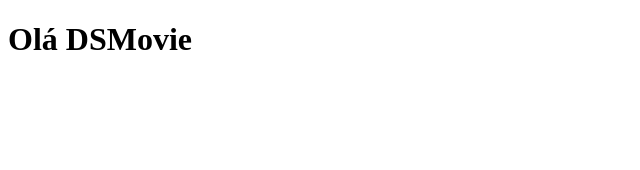
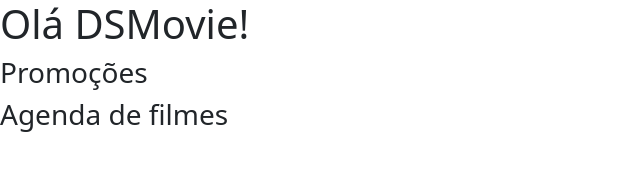
Before and after one commit to Alexlexgross/dsmovie, a plain HTML site: page index.html in a window 1280 px wide. Shown: the whole page, without its empty margins (0-640 px from the left). Drawn offline with nearby package versions, Linux system fonts and the light colour scheme.

Commit message:
Bootstrap

```diff
--- a/index.html
+++ b/index.html
@@ -5,8 +5,13 @@
     <meta http-equiv="X-UA-Compatible" content="IE=edge">
     <meta name="viewport" content="width=device-width, initial-scale=1.0">
     <title>DSMovie</title>
+
+    <link href="https://cdn.jsdelivr.net/npm/bootstrap@5.1.3/dist/css/bootstrap.min.css" rel="stylesheet" integrity="sha384-1BmE4kWBq78iYhFldvKuhfTAU6auU8tT94WrHftjDbrCEXSU1oBoqyl2QvZ6jIW3" crossorigin="anonymous">
+
 </head>
 <body>
-    <h1>Olá DSMovie</h1>
+    <h1>Olá DSMovie!</h1>
+    <h3>Promoções</h3>
+    <h3>Agenda de filmes</h3>
 </body>
 </html>
```
